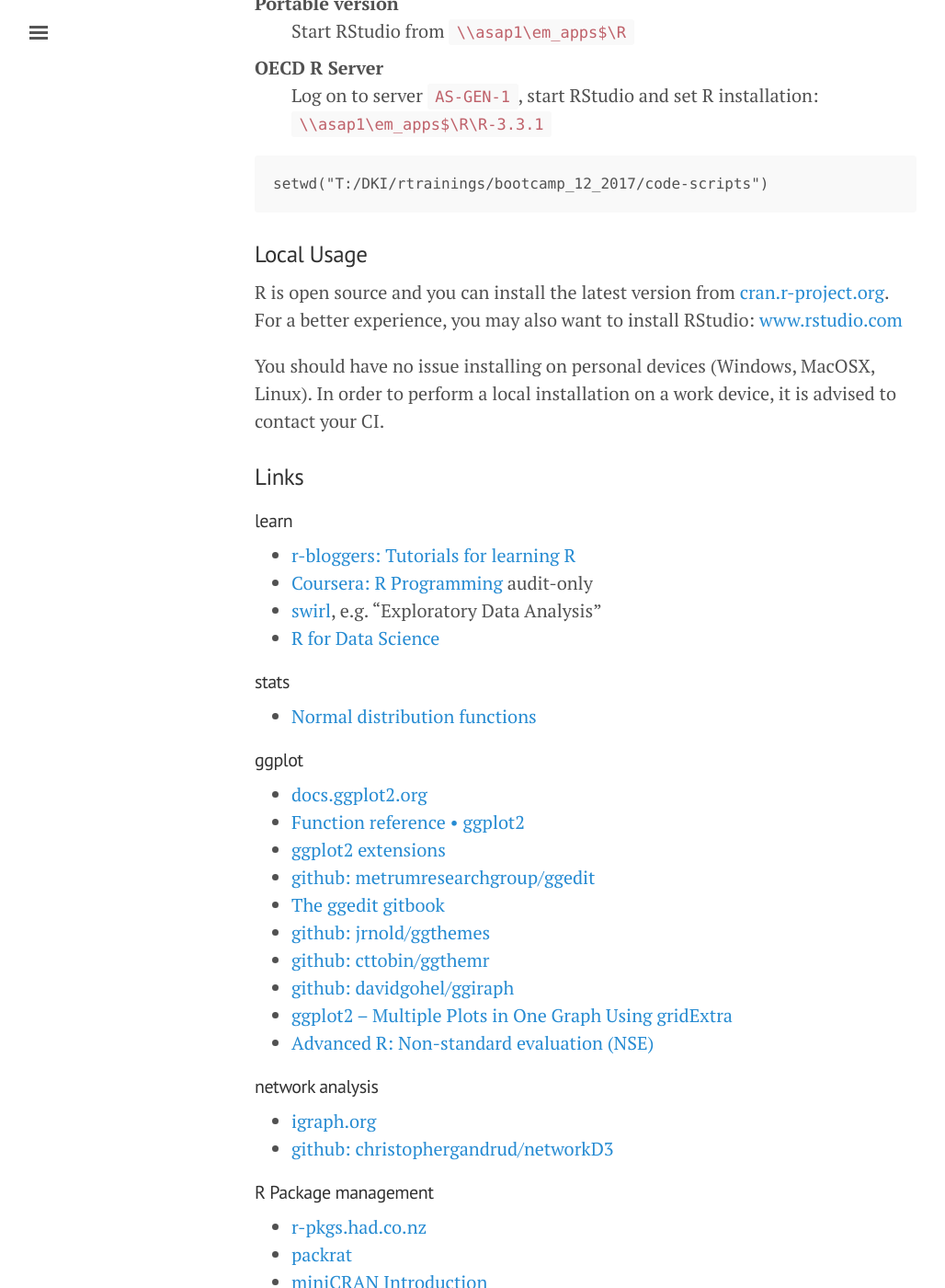
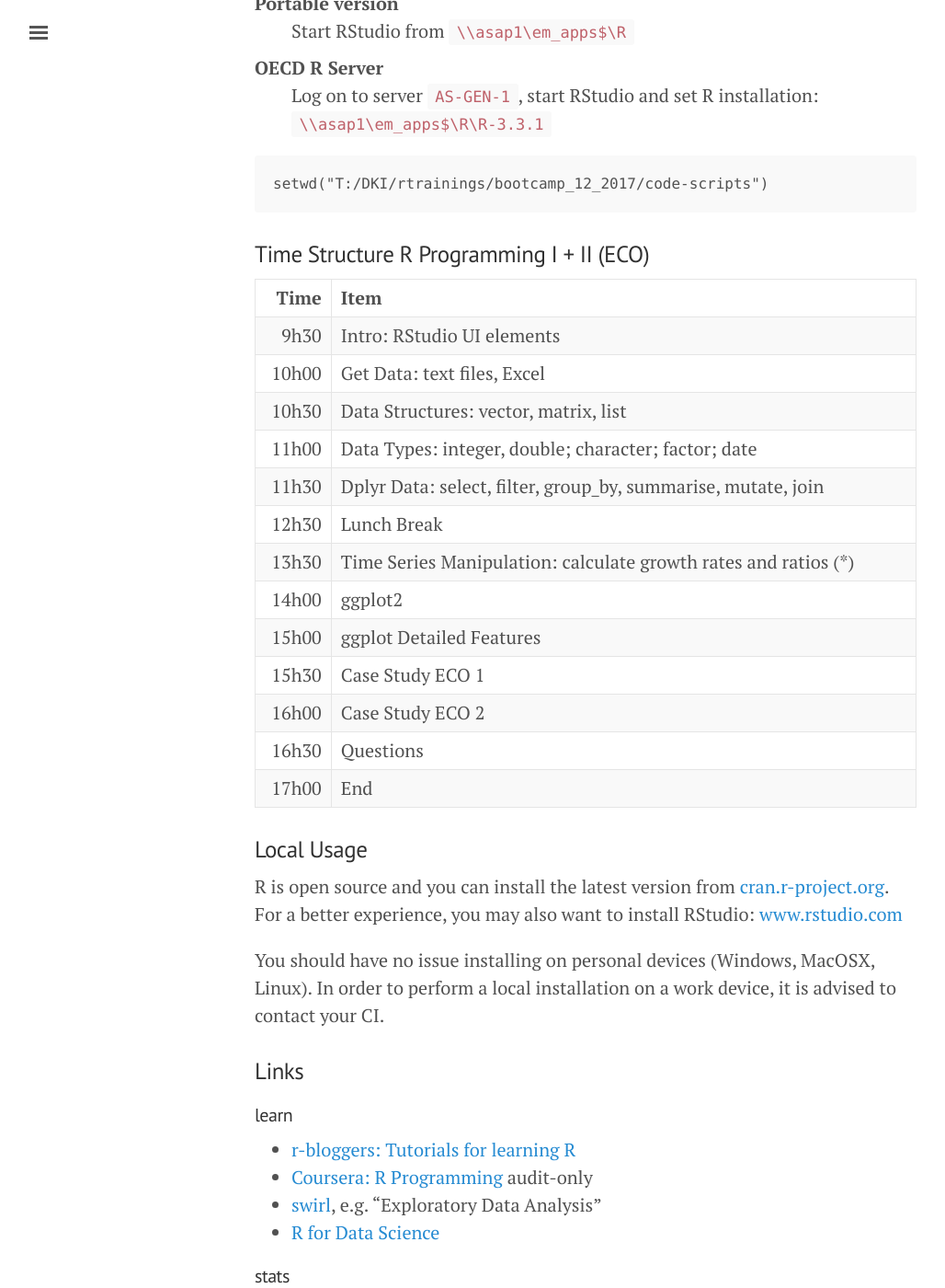
Before and after one commit to bowerth/boot-r, a Jekyll site: the page built from bootcamp/index.md, in a window 1280 px wide and 1400 px high, scrolled down 2003 px. Shown: the whole window at 92% size, without its empty margins (3-1031 px from the left). Built offline with Jekyll 4.4.1, drawn with Linux system fonts in a browser that asks for light colours; nearby versions of some CDN libraries.

Commit message:
add time table

```diff
--- a/bootcamp/index.md
+++ b/bootcamp/index.md
@@ -100,6 +100,25 @@ setwd("T:/DKI/rtrainings/bootcamp_12_2017/code-scripts")
 | 17h00 | End              |
  -->
 
+### Time Structure R Programming I + II (ECO)
+
+| Time  | Item             |
+|------:|:-----------------|
+|  9h30 | Intro: RStudio UI elements    |
+| 10h00 | Get Data: text files, Excel |
+| 10h30 | Data Structures: vector, matrix, list |
+| 11h00 | Data Types: integer, double; character; factor; date |
+| 11h30 | Dplyr Data: select, filter, group_by, summarise, mutate, join |
+| 12h30 | Lunch Break      |
+| 13h30 | Time Series Manipulation: calculate growth rates and ratios (*) |
+| 14h00 | ggplot2 |
+| 15h00 | ggplot Detailed Features |
+| 15h30 | Case Study ECO 1 |
+| 16h00 | Case Study ECO 2 |
+| 16h30 | Questions |
+| 17h00 | End |
+
+
 ### Local Usage
 
 R is open source and you can install the latest version from [cran.r-project.org](https://cran.r-project.org).
```
